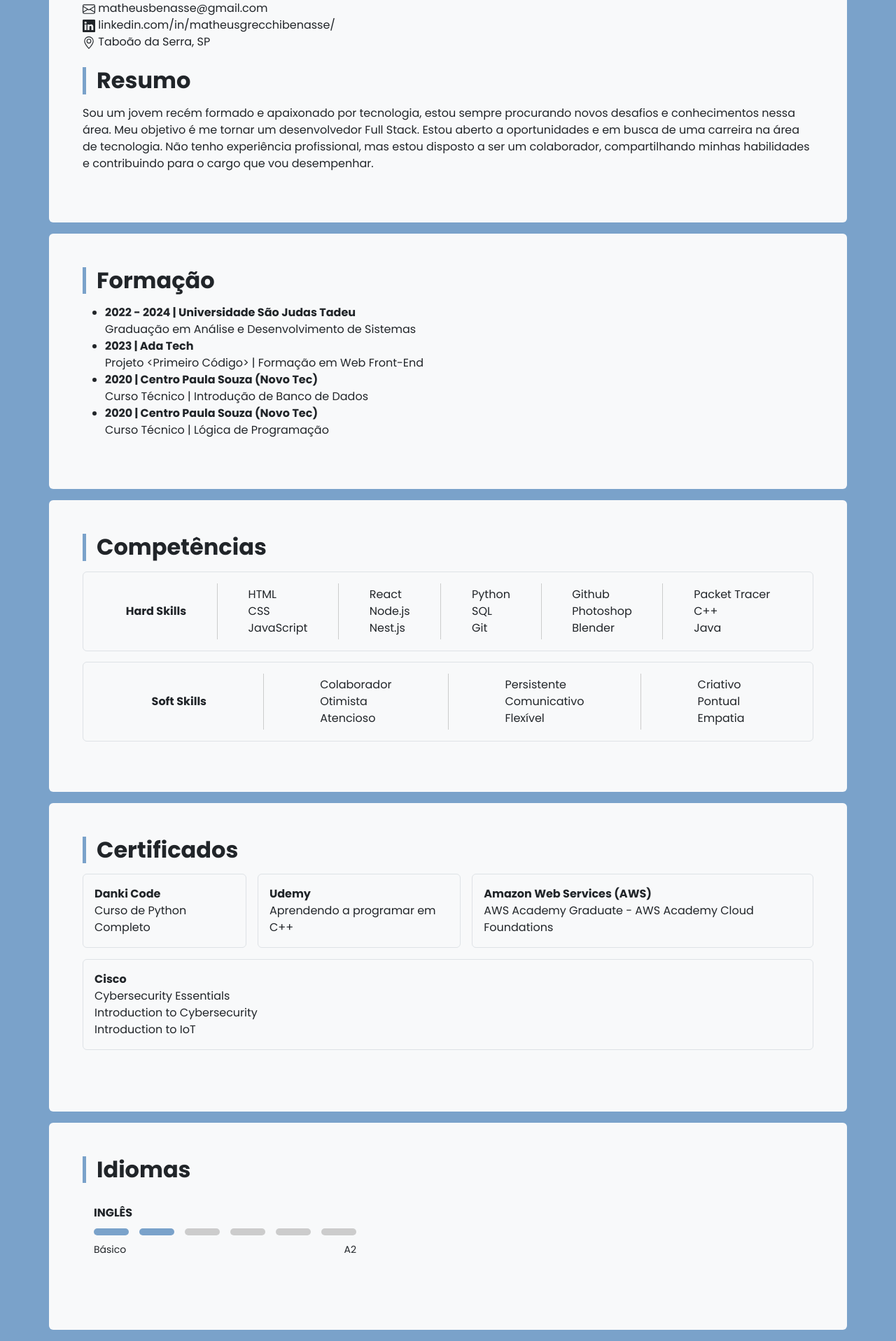
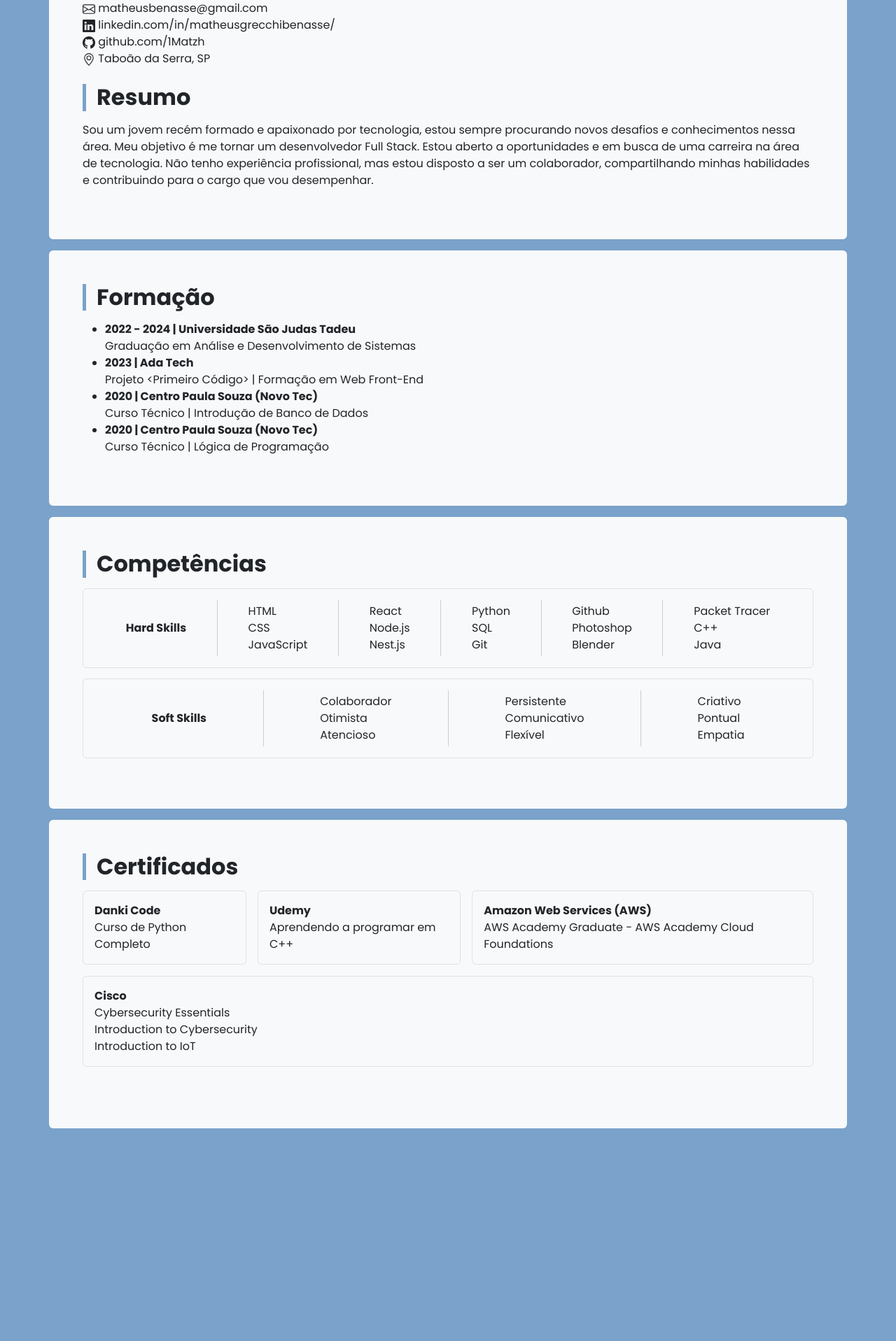
Before and after one commit to 1Matzh/1matzh-curriculum, a React (Vite) app: page / in a window 1280 px wide. Shown: the part 173-2090 px from the top of the page at 70% size. After the commit the page ends 1802 px from the top, so only its background shows below. Built offline with nearby package versions, Linux system fonts and the light colour scheme.

Commit message:
Small correction

```diff
--- a/src/App.jsx
+++ b/src/App.jsx
@@ -4,7 +4,6 @@ import Education from './components/Education';
 import Skills from './components/Skills';
 import Contact from './components/Contact';
 import Certificates from './components/Certificates';
-import Language from './components/Language';
 
 const App = () => (
   <div className="container mt-5">
@@ -22,9 +21,6 @@ const App = () => (
       <div className="col-12 mb-3 p-5 rounded bg">
         <Certificates />
       </div>
-      <div className="col-12 mb-3 p-5 rounded bg">
-        <Language />
-      </div>
     </div>
   </div>
 );
--- a/src/components/Contact.jsx
+++ b/src/components/Contact.jsx
@@ -1,5 +1,5 @@
 import React from 'react';
-import { Telephone, GeoAlt, Envelope, Linkedin } from 'react-bootstrap-icons';
+import { Telephone, GeoAlt, Envelope, Linkedin, Github } from 'react-bootstrap-icons';
 
 const Contact = () => (
   <div className="mb-4">
@@ -8,6 +8,7 @@ const Contact = () => (
       <Telephone size={18} /> (11) 97679-0731<br />
       <Envelope size={18} /> matheusbenasse@gmail.com<br />
       <Linkedin size={18} /> linkedin.com/in/matheusgrecchibenasse/<br />
+      <Github size={18} /> github.com/1Matzh<br />
       <GeoAlt size={18} /> Taboão da Serra, SP
     </p>
   </div>
```
